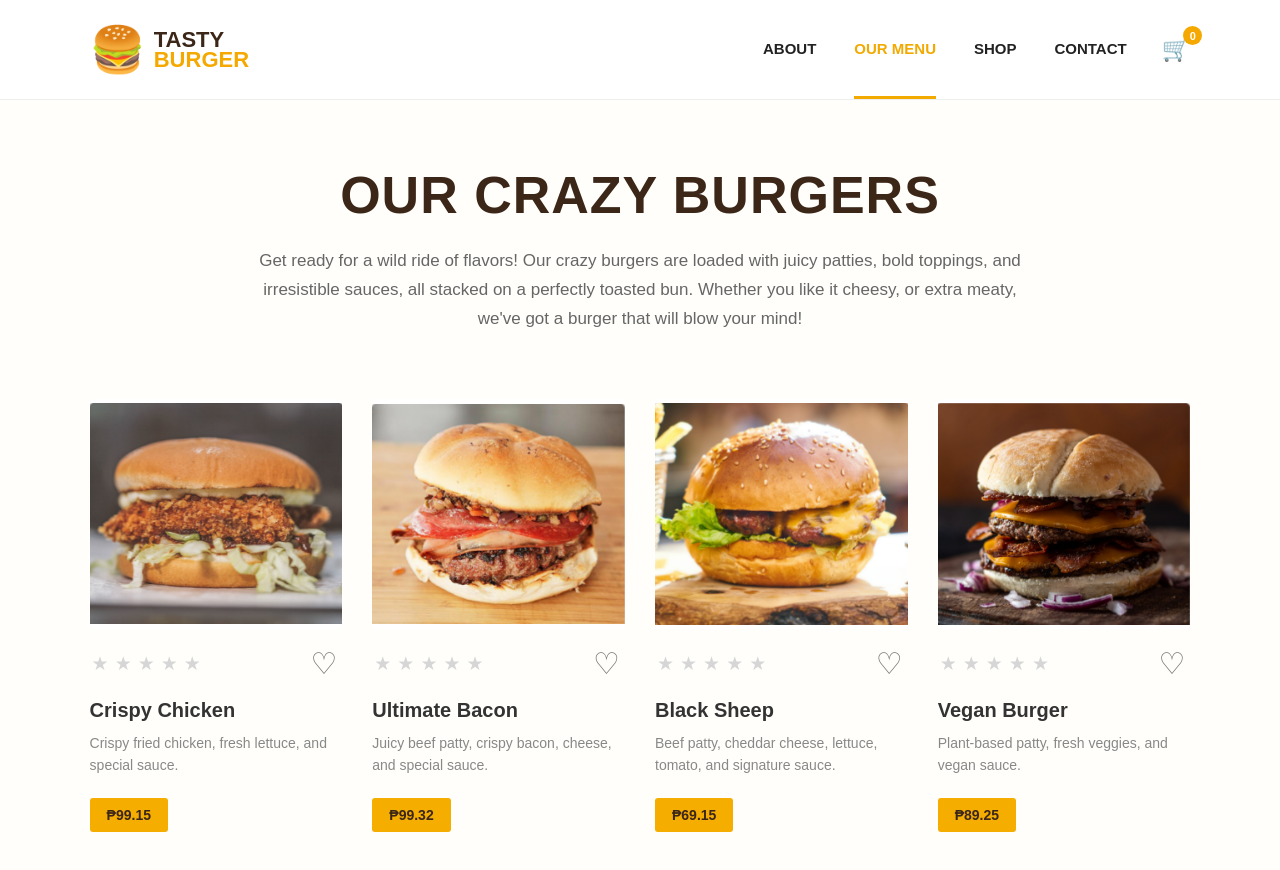
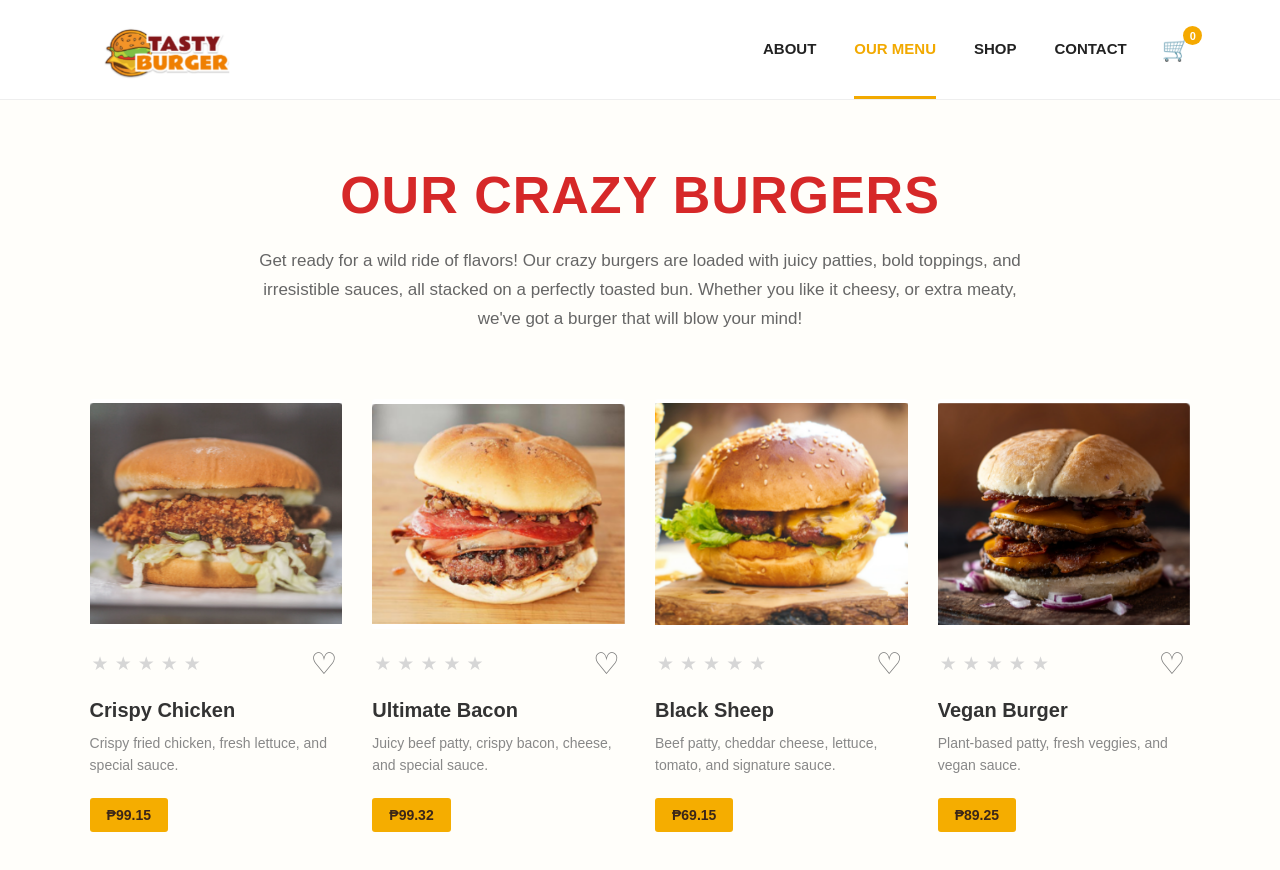
Before and after one commit to dnldelacruz919-max/tasty-burger, a plain HTML site: page index.html in a window 1280 px wide. Drawn offline with Linux system fonts and the light colour scheme.

Commit message:
Add Tasty Burger logo

```diff
--- a/index.html
+++ b/index.html
@@ -15,12 +15,7 @@
     <header class="navbar">
 
         <div class="logo">
-            <span class="burger-logo">🍔</span>
-
-            <div>
-                <strong>TASTY</strong>
-                <strong class="logo-yellow">BURGER</strong>
-            </div>
+            <img src="images/logo.png" alt="Tasty Burger Logo">
         </div>
 
         <nav>
--- a/style.css
+++ b/style.css
@@ -31,22 +31,12 @@ body {
 .logo {
     display: flex;
     align-items: center;
-    gap: 8px;
-    font-size: 22px;
-    line-height: 20px;
 }
 
-.burger-logo {
-    font-size: 45px;
-}
-
-.logo strong {
+.logo img {
+    width: 150px;
+    height: auto;
     display: block;
-    color: #3b2618;
-}
-
-.logo-yellow {
-    color: #f5a900 !important;
 }
 
 
@@ -124,7 +114,7 @@ nav a.active {
 
 .menu-intro h1 {
     font-size: 52px;
-    color: #3b2618;
+    color: #d62828;
     letter-spacing: 1px;
     margin-bottom: 22px;
 }
```
Also changed, not shown: images/logo.png (added).
